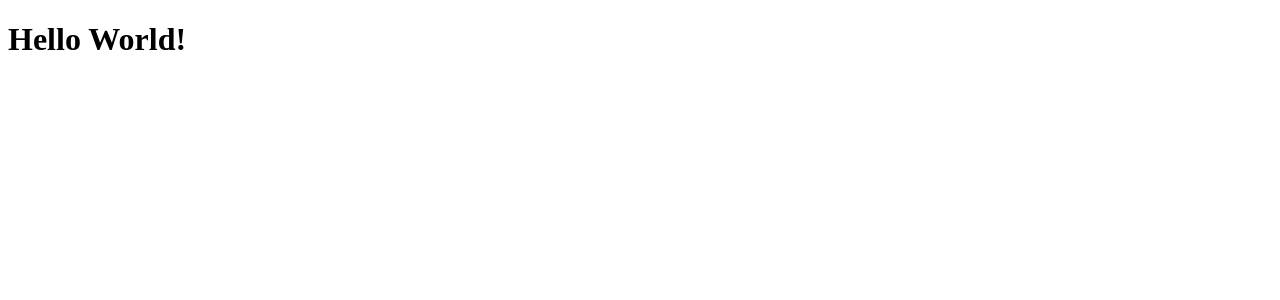
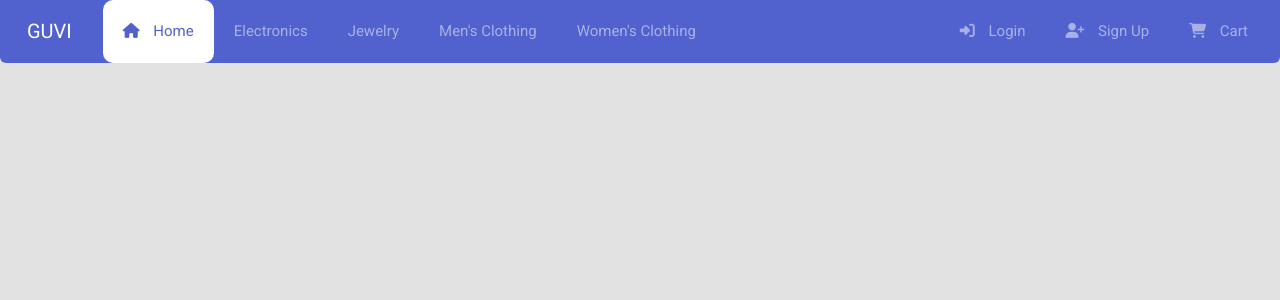
Before and after one commit to arunpragash-periyasamy/ecommerce_front_end, a React (Vite) app: page / in a window 1280 px wide. Shown: the top 300 px of the page. Built offline with nearby package versions, Linux system fonts and the light colour scheme.

Commit message:
Created a navbar with the menu's

```diff
--- a/index.html
+++ b/index.html
@@ -4,9 +4,17 @@
     <meta charset="UTF-8">
     <meta name="viewport" content="width=device-width, initial-scale=1.0">
     <title>E commerce</title>
+
+  <link rel="stylesheet" href="https://cdn.jsdelivr.net/npm/bootstrap@5.3.0/dist/css/bootstrap.min.css">
+  <link rel="stylesheet" href="https://cdnjs.cloudflare.com/ajax/libs/font-awesome/5.10.2/css/all.css">
+  <link rel="stylesheet" href="https://cdnjs.cloudflare.com/ajax/libs/font-awesome/6.5.1/css/all.min.css" integrity="sha512-DTOQO9RWCH3ppGqcWaEA1BIZOC6xxalwEsw9c2QQeAIftl+Vegovlnee1c9QX4TctnWMn13TZye+giMm8e2LwA==" crossorigin="anonymous" referrerpolicy="no-referrer" />
+    <link rel="stylesheet" href="style.css">
 </head>
 <body>
     <div id="root"></div>
+
+  <script src="https://cdn.jsdelivr.net/npm/@popperjs/core@2.11.6/dist/umd/popper.min.js"></script>
+  <script src="https://cdn.jsdelivr.net/npm/bootstrap@5.3.0/dist/js/bootstrap.bundle.min.js"></script>
     <script type="module" src="script.js"></script>
 </body>
 </html>
--- a/package.json
+++ b/package.json
@@ -2,8 +2,8 @@
   "name": "ecommerce",
   "version": "1.0.0",
   "description": "Developing an ecommerce website",
-  "main": "script.js",
   "scripts": {
+    "start": "parcel index.html",
     "test": "testing"
   },
   "keywords": [
@@ -13,11 +13,13 @@
   "author": "Arunpragash A P",
   "license": "ISC",
   "dependencies": {
-    "parcel": "^2.12.0",
+    "bootstrap": "^5.3.3",
     "react": "^18.2.0",
+    "react-bootstrap": "^2.10.1",
     "react-dom": "^18.2.0"
   },
   "devDependencies": {
+    "parcel": "^2.12.0",
     "process": "^0.11.10"
   }
 }
--- a/src/App.js
+++ b/src/App.js
@@ -1,9 +1,11 @@
-const App = () =>{
-    return (
-        <div>
-            <h1>Hello World!</h1>
-        </div>
-    )
-}
+import NavbarElement from "./components/Navbar";
+
+const App = () => {
+  return (
+    <>
+      <NavbarElement />
+    </>
+  );
+};
 
 export default App;
--- /dev/null
+++ b/src/components/Navbar.js
@@ -0,0 +1,78 @@
+function NavbarElement() {
+  return (
+    <nav className="navbar navbar-expand-custom navbar-mainbg rounded-bottom">
+        <div className="container-fluid">
+          <a className="navbar-brand navbar-logo mr-auto" href="#">
+            GUVI
+          </a>
+    <button className="navbar-toggler" type="button" data-bs-toggle="collapse" data-bs-target="#navbarNav" aria-controls="navbarNav" aria-expanded="false" aria-label="Toggle navigation">
+      <span className="navbar-toggler-icon"></span>
+    </button>
+    <div className="collapse navbar-collapse navbarSupportedContent" id="navbarNav">
+    <ul className="navbar-nav me-auto ml-auto">
+              <li className="nav-item active">
+                <a className="nav-link" href="#home">
+                  <i className="fa fa-home"></i> Home
+                </a>
+              </li>
+              <li className="nav-item" id="electronics_nav_item">
+                <a
+                  className="nav-link"
+                  href="./category.html?category=electronics"
+                >
+                  {" "}
+                  Electronics
+                </a>
+              </li>
+              <li className="nav-item" id="jewelery_nav_item">
+                <a
+                  className="nav-link"
+                  href="./category.html?category=jewelery"
+                >
+                  {" "}
+                  Jewelry
+                </a>
+              </li>
+              <li className="nav-item" id="men's clothing_nav_item">
+                <a
+                  className="nav-link"
+                  href="./category.html?category=men's clothing"
+                >
+                  {" "}
+                  Men's Clothing
+                </a>
+              </li>
+              <li className="nav-item" id="women's clothing_nav_item">
+                <a
+                  className="nav-link"
+                  href="./category.html?category=women's clothing"
+                >
+                  {" "}
+                  Women's Clothing
+                </a>
+              </li>
+            </ul>
+            <ul className="navbar-nav ml-auto">
+              <li className="nav-item">
+                <a className="nav-link" href="./signIn.html?page=login">
+                  <i className="fa-solid fa-right-to-bracket"></i> Login
+                </a>
+              </li>
+              <li className="nav-item">
+                <a className="nav-link" href="./signIn.html?page=signin">
+                  <i className="fa-solid fa-user-plus"></i> Sign Up
+                </a>
+              </li>
+              <li className="nav-item">
+                <a className="nav-link" href="./cart.html">
+                  <i className="fa-solid fa-cart-shopping"></i> Cart
+                </a>
+              </li>
+            </ul>
+    </div>
+  </div>
+</nav>
+  );
+}
+
+export default NavbarElement;
--- /dev/null
+++ b/style.css
@@ -0,0 +1,222 @@
+@import url('https://fonts.googleapis.com/css?family=Roboto');
+
+body{
+	font-family: 'Roboto', sans-serif;
+	background:#e2e2e2;
+}
+* {
+	margin: 0;
+	padding: 0;
+}
+i {
+	margin-right: 10px;
+}
+/*----------bootstrap-navbar-css------------*/
+.navbar-logo{
+	padding: 15px;
+	color: #fff;
+}
+.navbar-mainbg{
+	background-color: #5161ce !important;
+	padding: 0px;
+}
+.navbarSupportedContent{
+	overflow: hidden;
+	position: relative;
+}
+.navbarSupportedContent ul{
+	padding: 0px;
+	margin: 0px;
+}
+.navbarSupportedContent ul li a i{
+	margin-right: 10px;
+}
+.navbarSupportedContent li {
+	list-style-type: none;
+	float: left;
+}
+.navbarSupportedContent ul li a{
+	color: rgba(255,255,255,0.5);
+    text-decoration: none;
+    font-size: 15px;
+    display: block;
+    padding: 20px 20px;
+    transition-duration:0.6s;
+	transition-timing-function: cubic-bezier(0.68, -0.55, 0.265, 1.55);
+    position: relative;
+}
+.navbarSupportedContent>ul>li.active>a{
+	color: #5161ce;
+	background-color: transparent;
+	transition: all 0.7s;
+}
+.navbarSupportedContent a:not(:only-child):after {
+	content: "\f105";
+	position: absolute;
+	right: 20px;
+	top: 10px;
+	font-size: 14px;
+	font-family: "Font Awesome 5 Free";
+	display: inline-block;
+	padding-right: 3px;
+	vertical-align: middle;
+	font-weight: 900;
+	transition: 0.5s;
+}
+.navbarSupportedContent .active>a:not(:only-child):after {
+	transform: rotate(90deg);
+}
+
+
+
+@media(min-width: 992px){
+	.navbar-expand-custom {
+	    -ms-flex-flow: row nowrap;
+	    flex-flow: row nowrap;
+	    -ms-flex-pack: start;
+	    justify-content: flex-start;
+	}
+	.navbar-expand-custom .navbar-nav {
+	    -ms-flex-direction: row;
+	    flex-direction: row;
+	}
+	.navbar-expand-custom .navbar-toggler {
+	    display: none;
+	}
+	.navbar-expand-custom .navbar-collapse {
+	    display: -ms-flexbox!important;
+	    display: flex!important;
+	    -ms-flex-preferred-size: auto;
+	    flex-basis: auto;
+	}
+}
+
+
+@media (max-width: 991px){
+	.navbarSupportedContent ul li a{
+		padding: 12px 30px;
+	}
+}
+
+
+
+.navbar-nav .nav-item.active {
+    background-color: white;
+    color: #5161ce;
+    border-radius: 10px; /* Adjust the border-radius as needed */
+    position: relative; /* Ensure the child .hori-selector is positioned relative to this element */
+    overflow: hidden; /* Hide overflow for the child .hori-selector */
+}
+
+
+
+/* slider */
+
+img {
+    max-width: 100%;
+    height: auto;
+}
+        section {
+            padding: 60px 0;
+            min-height: 100vh;
+        }
+#carousel-thumb .carousel-item:before {
+   content: "";
+   position: absolute;
+   z-index: 999;
+   background: #0000003d;
+   height: 100%;
+   width: 100%;
+   left: 0;
+   top: 0;
+}
+#carousel-thumb .carousel-indicators li {
+    width: 100px;
+}
+
+#carousel-thumb .carousel-indicators {
+    bottom: 40px;
+}
+
+#carousel-thumb .carousel-indicators li img {
+    border: 2px solid #e2e2e2;
+}
+
+
+
+
+
+/* product grid */
+
+.heading{
+    text-align: center;
+    margin-top: 20px;
+    text-decoration: underline;
+}
+.imw{
+    width: 65%;
+    position: relative;
+}
+.product{
+    margin-top: 30px;
+    margin-bottom: 30px;
+}
+
+.image {
+    display: block;
+    width: 100%;
+    height: auto;
+  }
+
+  .overlay {
+    position: absolute;
+    top: 9;
+    bottom: 0;
+    left: 0;
+    right: 0;
+    height: 60%;
+    width: 100%;
+    opacity: 0;
+    transition: .5s ease;
+    background-color: #000;
+  }
+
+  .ccc:hover .overlay {
+    opacity: 0.7;
+  }
+
+  .text {
+    color: white;
+    font-size: 20px;
+    position: absolute;
+    top: 50%;
+    left: 50%;
+    -webkit-transform: translate(-50%, -50%);
+    -ms-transform: translate(-50%, -50%);
+    transform: translate(-50%, -50%);
+    text-align: center;
+  }
+  .cc1{
+    width: 82%;
+    background: #fff;
+    color: #000;
+    padding: 4px 8px;
+    border: 1px solid #000;
+    height: 40px;
+    border-radius: 7px;
+  }
+  @media only screen and (max-width: 553px) {
+    .card{
+        margin-top: 25px;
+    }
+  }
+  .card{
+    border: 1px solid;
+    padding: 10px;
+    box-shadow: 5px 10px #888888;
+  }
+
+
+  .error{
+    color:red;
+  }
```
Also changed, not shown: 4 other files (tests, documents, lock files or other folders).
